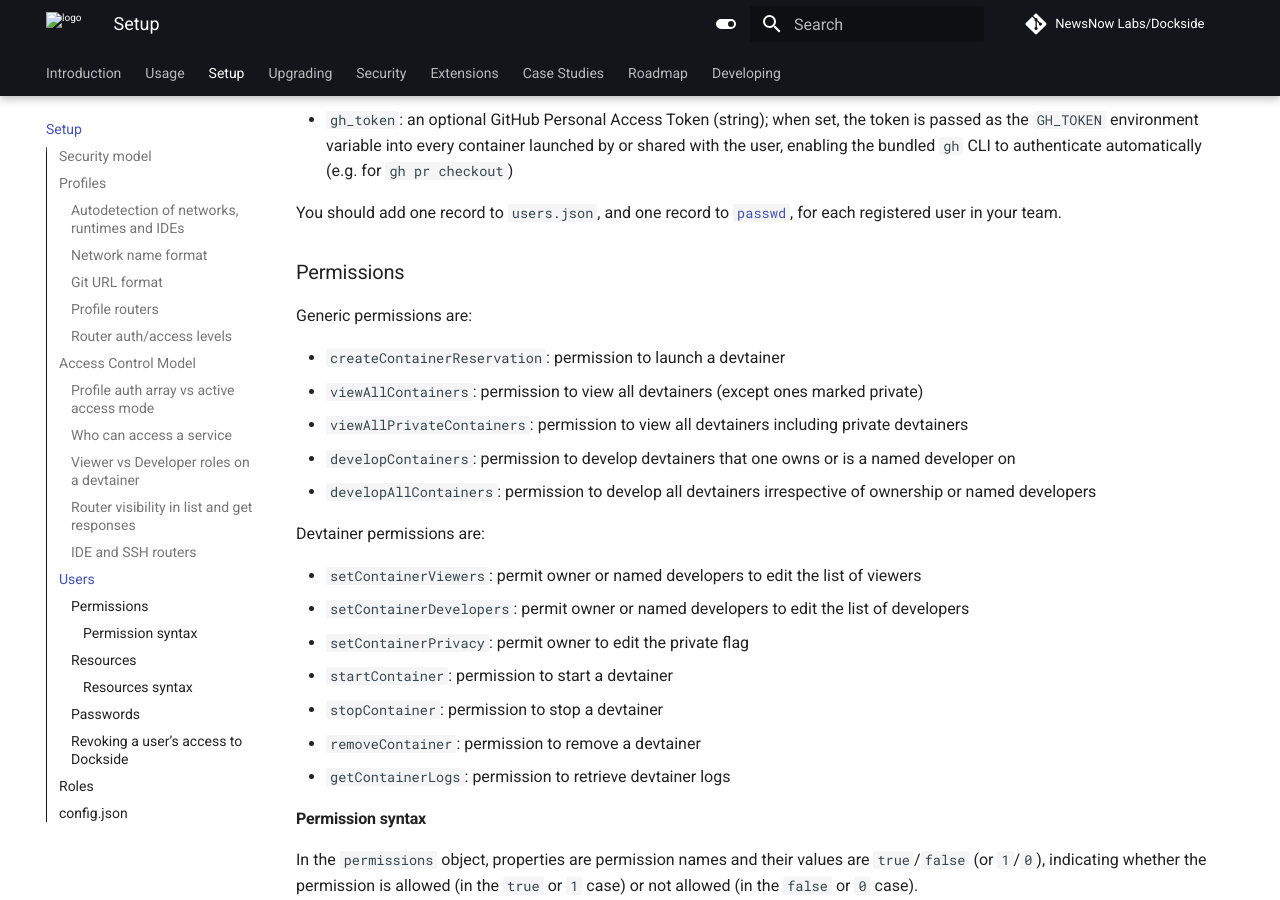
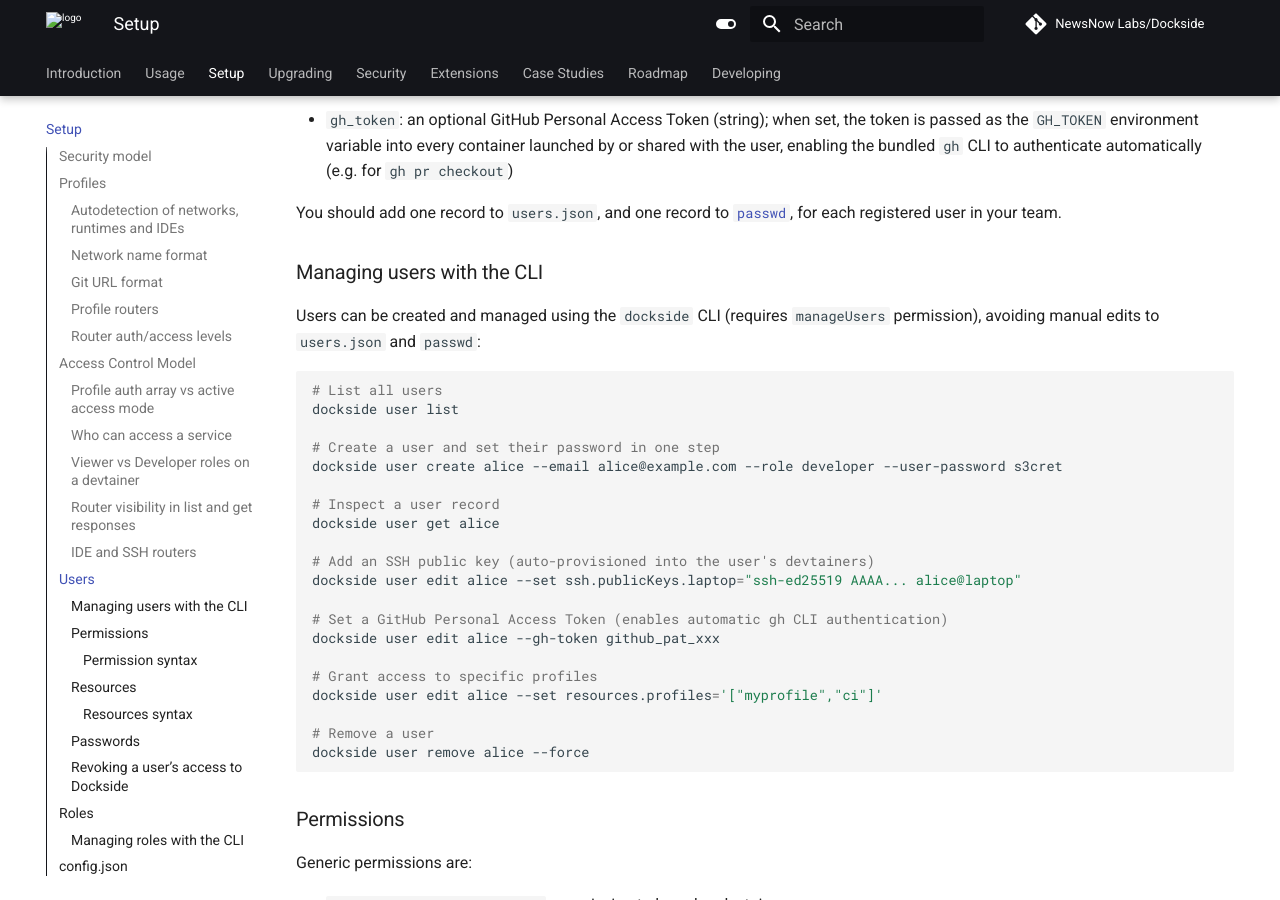
Before and after one commit to newsnowlabs/dockside, an MkDocs documentation site: the page built from docs/setup.md, in a window 1280 px wide and 900 px high, scrolled down 7346 px. Built offline with MkDocs 1.6.1 and Material for MkDocs 9.7.7, drawn with Linux system fonts in a browser that asks for light colours; comment, search, counter and statistics services are not loaded; some of the changed text lies outside the part shown.

Commit message:
Add CLI examples throughout setup and quick-start docs
- docs/README.md: add step 2 to quick start with CLI install (pip install ./cli)
  and initial authentication (dockside login)
- docs/setup.md: add CLI examples alongside Users (create/edit/get/remove),
  Passwords (user create/edit --user-password), and Roles (create/edit/list/remove)
  sections to make each admin task concrete without manual JSON editing
- cli/README.md: document the previously undocumented 'dockside user' and
  'dockside role' subcommands — add them to the Commands table and add a new
  'User and role management' section with annotated examples

https://claude.ai/code/session_01KzP7UK5tzJaRAaZxPsL9PG

````diff
--- a/docs/setup.md
+++ b/docs/setup.md
@@ -196,6 +196,33 @@ A user record specifies:
 
 You should add one record to `users.json`, and one record to [`passwd`](#passwords), for each registered user in your team.
 
+### Managing users with the CLI
+
+Users can be created and managed using the `dockside` CLI (requires `manageUsers` permission), avoiding manual edits to `users.json` and `passwd`:
+
+```sh
+# List all users
+dockside user list
+
+# Create a user and set their password in one step
+dockside user create alice --email alice@example.com --role developer --user-password s3cret
+
+# Inspect a user record
+dockside user get alice
+
+# Add an SSH public key (auto-provisioned into the user's devtainers)
+dockside user edit alice --set ssh.publicKeys.laptop="ssh-ed25519 AAAA... alice@laptop"
+
+# Set a GitHub Personal Access Token (enables automatic gh CLI authentication)
+dockside user edit alice --gh-token github_pat_xxx
+
+# Grant access to specific profiles
+dockside user edit alice --set resources.profiles='["myprofile","ci"]'
+
+# Remove a user
+dockside user remove alice --force
+```
+
 ### Permissions
 
 Generic permissions are:
@@ -258,6 +285,13 @@ The `passwd` file is a text file (in essentially standard Unix format) containin
 docker exec -it dockside password [--check] <username>
 ```
 
+The CLI can also set or update a password without direct host access:
+
+```sh
+dockside user create alice --user-password s3cret    # set on creation
+dockside user edit   alice --user-password newpass   # update existing user
+```
+
 ### Revoking a user's access to Dockside
 
 > **After deleting a user, or modifying `users.json`, `roles.json` or `passwd` in such a way that a user's access to a running devtainer should be revoked, it is necessary to [restart the Dockside Server](#dockside-server) to ensure any open HTTP(S) or websocket connections made by that user are closed and the user's access completely revoked.**
@@ -267,6 +301,25 @@ docker exec -it dockside password [--check] <username>
 The syntax for `roles.json` mirrors that for `users.json`, except top-level object properties declare arbitrarily-named roles representing useful collections of permissions and resources that may be assigned to multiple users via the user's `role` property.
 
 N.B. The `admin` role is special: a user with the `admin` role is granted all permissions and access to all available resources, unless explicitly denied either in the `admin` role definition, or in the user's record.
+
+### Managing roles with the CLI
+
+```sh
+# List and inspect roles
+dockside role list
+dockside role get developer
+
+# Create a role that allows launching devtainers from any profile
+dockside role create developer \
+    --set permissions.createContainerReservation=1 \
+    --set resources.profiles='["*"]'
+
+# Update a role
+dockside role edit developer --set permissions.stopContainer=1
+
+# Remove a role
+dockside role remove developer --force
+```
 
 ## config.json
 
````
Also changed, not shown: cli/README.md (+47 -0 lines), docs/README.md (+8 -2 lines).
